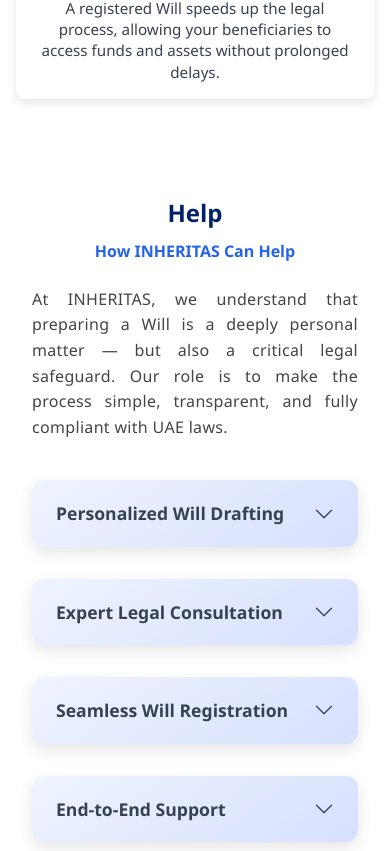
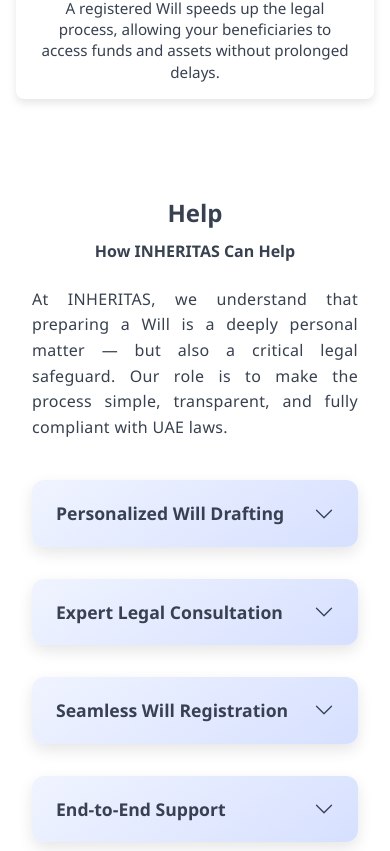
Before and after one commit to Mohd-Manas/Inheritas, a React (Vite) app: page / in a window 390 px wide. Shown: the part 2613-3464 px from the top of the page. Built offline with nearby package versions, Linux system fonts and the light colour scheme.

Commit message:
Help bg color added in mobile

```diff
--- a/src/sections/Help/Help.css
+++ b/src/sections/Help/Help.css
@@ -1,9 +1,25 @@
+:root {
+  color-scheme: light;
+}
+
 .help-section {
   padding: 4rem 2rem;
-  color: #374151;
-  font-family: 'Segoe UI', Tahoma, Geneva, Verdana, sans-serif;
   margin: 0 auto;
   text-align: center;
+  font-family: 'Segoe UI', Tahoma, Geneva, Verdana, sans-serif;
+
+  /* Force white background */
+  background-color: #ffffff !important;
+  background-image: none !important;
+  background-blend-mode: normal !important;
+
+  /* Text color */
+  color: #374151 !important;
+
+  /* Mobile dark mode fixes */
+  -webkit-text-fill-color: #374151 !important;
+  -webkit-box-shadow: none !important;
+  opacity: 1 !important;
 }
 
 .help-section h2 {
@@ -101,3 +117,11 @@
     margin-bottom: 1rem;
   }
 }
+
+/* Dark mode override */
+@media (prefers-color-scheme: dark) {
+  .help-section {
+    background-color: #ffffff !important;
+    color: #374151 !important;
+  }
+}
```
